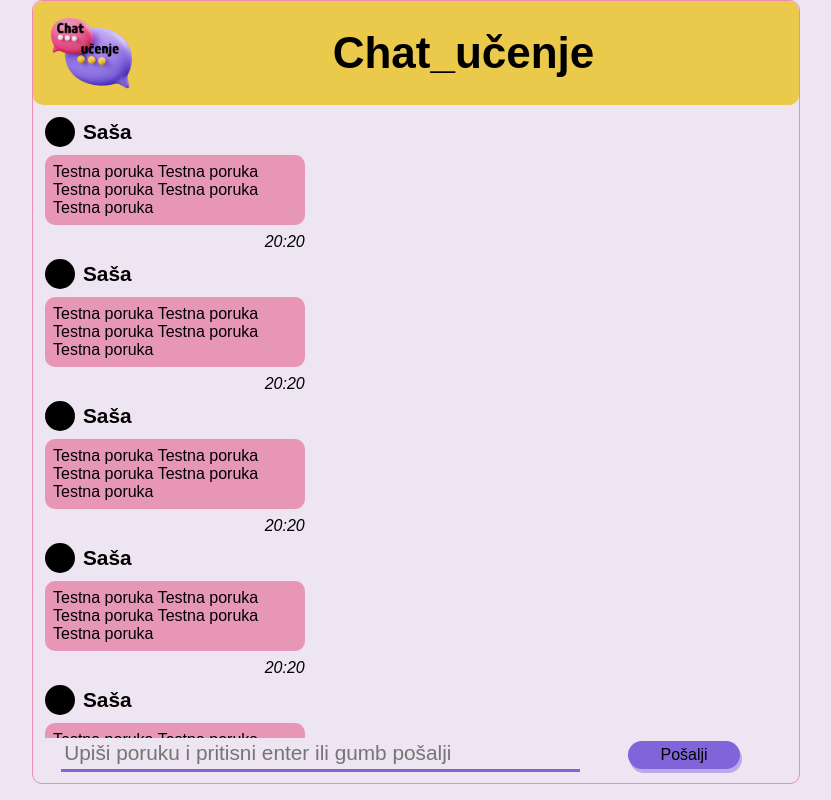
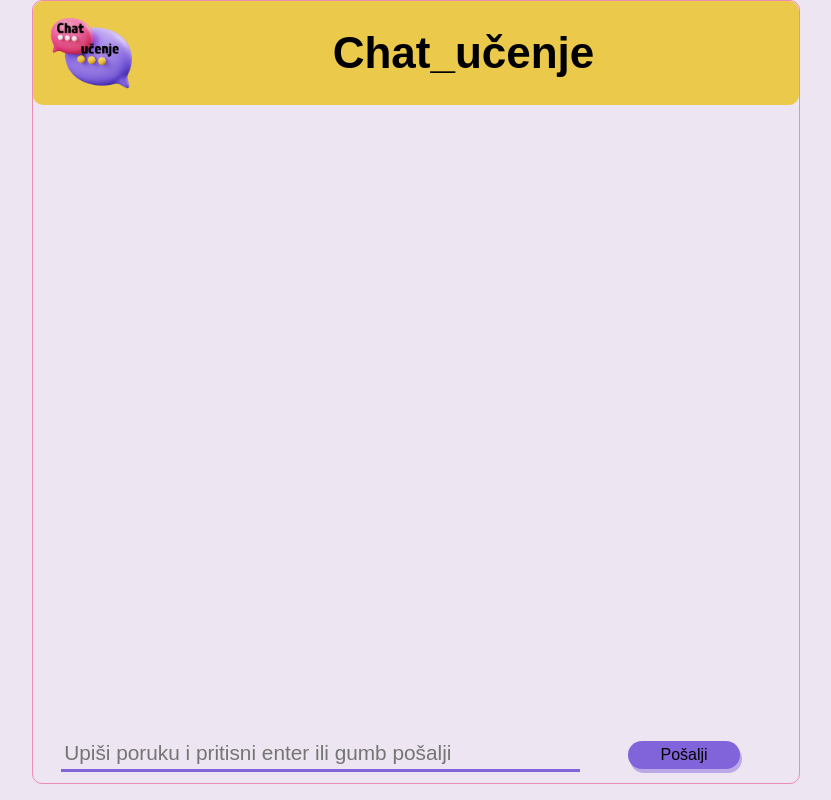
Before and after one commit to Sale1982/Chat-aplikacija-react, a React (Create React App) app: page / in a window 1280 px wide. Shown: the whole page, without its empty margins (224-1055 px from the left). Built offline with nearby package versions, Linux system fonts and the light colour scheme.

Commit message:
napravljena funkcija za prikaz poruka korisniku, napravljena funkcija za reset poruke

```diff
--- a/src/components/MessageList.js
+++ b/src/components/MessageList.js
@@ -1,20 +1,19 @@
 import { v4 as uuidv4 } from "uuid";
 
 const MessageList = ({ messages, loggedUser }) => {
-  //const { name, color, id } = loggedUser;
-
   return (
     <div className="MessageList-container">
       <ul className="MessageList">
         {messages.map((message) => {
+          const keyId = uuidv4();
           return (
-            <li className="Message-content" key={uuidv4()}>
+            <li className="Message-content" key={keyId}>
               <div className="Message-header">
                 <div
                   className="Avatar"
-                  style={{ backgroundColor: message.member.color }}
+                  style={{ backgroundColor: message.loggedUser.color }}
                 ></div>
-                <div className="Username">{message.member.name}</div>
+                <div className="Username">{message.loggedUser.username}</div>
               </div>
               <div className="Message">{message.text}</div>
               <div className="Timestamp">
--- a/src/containers/ChatApp.js
+++ b/src/containers/ChatApp.js
@@ -4,7 +4,6 @@ import _ from "lodash";
 import { v4 as uuidv4 } from "uuid";
 import LoginForm from "../components/LoginForm";
 import ChatRoom from "./ChatRoom";
-import Input from "./Input";
 
 const ChatApp = () => {
   const [loggedUser, setLoggedUser] = useState({
--- a/src/containers/ChatRoom.js
+++ b/src/containers/ChatRoom.js
@@ -3,135 +3,16 @@ import MessageList from "../components/MessageList";
 import Input from "./Input";
 
 const ChatRoom = ({ loggedUser }) => {
-  const [messages, setMessage] = useState([
-    {
-      text: "Testna poruka Testna poruka Testna poruka Testna poruka Testna poruka",
-      timestamp: {
-        hour: "20",
-        min: "20",
-      },
-      member: {
-        name: "Saša",
-        color: "#000000",
-      },
-    },
-    {
-      text: "Testna poruka Testna poruka Testna poruka Testna poruka Testna poruka",
-      timestamp: {
-        hour: "20",
-        min: "20",
-      },
-      member: {
-        name: "Saša",
-        color: "#000000",
-      },
-    },
-    {
-      text: "Testna poruka Testna poruka Testna poruka Testna poruka Testna poruka",
-      timestamp: {
-        hour: "20",
-        min: "20",
-      },
-      member: {
-        name: "Saša",
-        color: "#000000",
-      },
-    },
-    {
-      text: "Testna poruka Testna poruka Testna poruka Testna poruka Testna poruka",
-      timestamp: {
-        hour: "20",
-        min: "20",
-      },
-      member: {
-        name: "Saša",
-        color: "#000000",
-      },
-    },
-    {
-      text: "Testna poruka Testna poruka Testna poruka Testna poruka Testna poruka",
-      timestamp: {
-        hour: "20",
-        min: "20",
-      },
-      member: {
-        name: "Saša",
-        color: "#000000",
-      },
-    },
+  const [messages, setMessages] = useState([]);
 
-    {
-      text: "Testna poruka Testna poruka Testna poruka Testna poruka Testna poruka",
-      timestamp: {
-        hour: "20",
-        min: "20",
-      },
-      member: {
-        name: "Saša",
-        color: "#000000",
-      },
-    },
-    {
-      text: "Testna poruka Testna poruka Testna poruka Testna poruka Testna poruka",
-      timestamp: {
-        hour: "20",
-        min: "20",
-      },
-      member: {
-        name: "Saša",
-        color: "#000000",
-      },
-    },
-    {
-      text: "Testna poruka Testna poruka Testna poruka Testna poruka Testna poruka",
-      timestamp: {
-        hour: "20",
-        min: "20",
-      },
-      member: {
-        name: "Saša",
-        color: "#000000",
-      },
-    },
-    {
-      text: "Testna poruka Testna poruka Testna poruka Testna poruka Testna poruka",
-      timestamp: {
-        hour: "20",
-        min: "20",
-      },
-      member: {
-        name: "Saša",
-        color: "#000000",
-      },
-    },
-    {
-      text: "Testna poruka Testna poruka Testna poruka Testna poruka Testna poruka",
-      timestamp: {
-        hour: "20",
-        min: "20",
-      },
-      member: {
-        name: "Saša",
-        color: "#000000",
-      },
-    },
-    {
-      text: "Testna poruka Testna poruka Testna poruka Testna poruka Testna poruka",
-      timestamp: {
-        hour: "20",
-        min: "20",
-      },
-      member: {
-        name: "Saša",
-        color: "#000000",
-      },
-    },
-  ]);
+  const handleMessage = (message) => {
+    setMessages([...messages, message]);
+  };
 
   return (
     <div className="ChatRoom">
       <MessageList messages={messages} loggedUser={loggedUser} />
-      <Input />
+      <Input handleMessage={handleMessage} loggedUser={loggedUser} />
     </div>
   );
 };
--- a/src/containers/Input.js
+++ b/src/containers/Input.js
@@ -1,7 +1,7 @@
 import { useState } from "react";
 import { getHourMin } from "../services/getHourMin";
 
-const Input = ({ loggedUser }) => {
+const Input = ({ loggedUser, handleMessage }) => {
   const [message, setMessage] = useState({
     text: "",
     timestamp: { ...getHourMin() },
@@ -23,9 +23,20 @@ const Input = ({ loggedUser }) => {
         timestamp: { ...getHourMin() },
         loggedUser,
       }));
+      handleMessage(message);
+      resetMessage();
     } else {
       alert("Moraš upisati poruku");
     }
+  };
+
+  const resetMessage = () => {
+    setMessage((message) => ({
+      ...message,
+      text: "",
+      timestamp: { ...getHourMin() },
+      loggedUser,
+    }));
   };
 
   return (
--- a/src/index.css
+++ b/src/index.css
@@ -207,3 +207,25 @@ label[for="color"] {
   width: 15%;
   font-size: 1rem;
 }
+
+/*Scrollbar style*/
+/* width */
+::-webkit-scrollbar {
+  width: 10px;
+  height: 50px;
+}
+
+/* Track */
+::-webkit-scrollbar-track {
+  background: #8264da;
+}
+
+/* Handle */
+::-webkit-scrollbar-thumb {
+  background: #ee8db4;
+}
+
+/* Handle on hover */
+::-webkit-scrollbar-thumb:hover {
+  background: #fa5899;
+}
--- a/src/services/getHourMin.js
+++ b/src/services/getHourMin.js
@@ -4,7 +4,7 @@ function getHourMin() {
 
   return {
     hour: hour < 10 ? "0" + hour : hour,
-    min: hour < 10 ? "0" + min : min,
+    min: min < 10 ? "0" + min : min,
   };
 }
 
```
